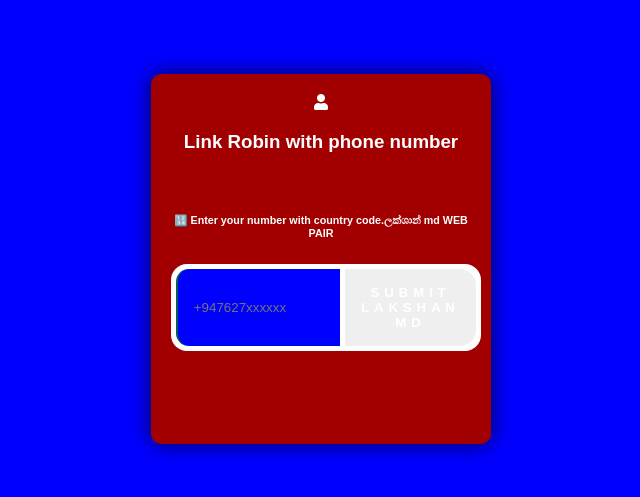
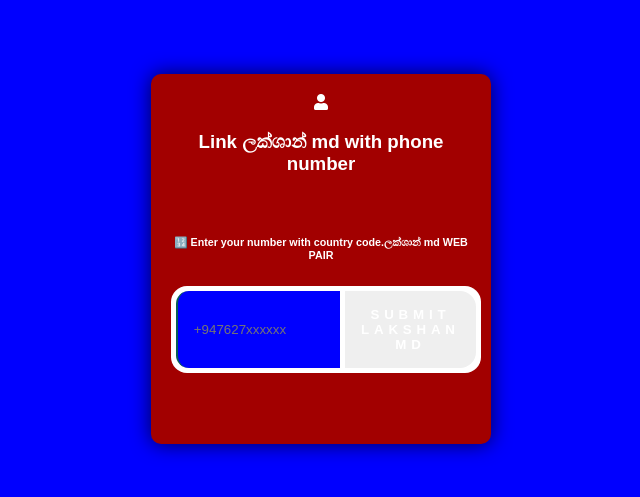
Before and after one commit to lakshankpg/Lakshan-md-v1, a website: page pair.html in a window 1280 px wide. Shown: the part 141-638 px from the top of the page, without its empty margins (319-959 px from the left). Drawn offline with nearby package versions, Linux system fonts and the light colour scheme.

Commit message:
Update pair.html

```diff
--- a/pair.html
+++ b/pair.html
@@ -144,7 +144,7 @@
         <div id="text">
           <i class="fa fa-user"></i>
           <div>
-            <h3 class="centered-text">Link Robin with phone number</h3>
+            <h3 class="centered-text">Link ලක්ශාන් md  with phone number</h3>
             <br />
             <h6>🔢 Enter your number with country code.ලක්ශාන් md WEB PAIR</h6>
             <div class="input-container">
```
